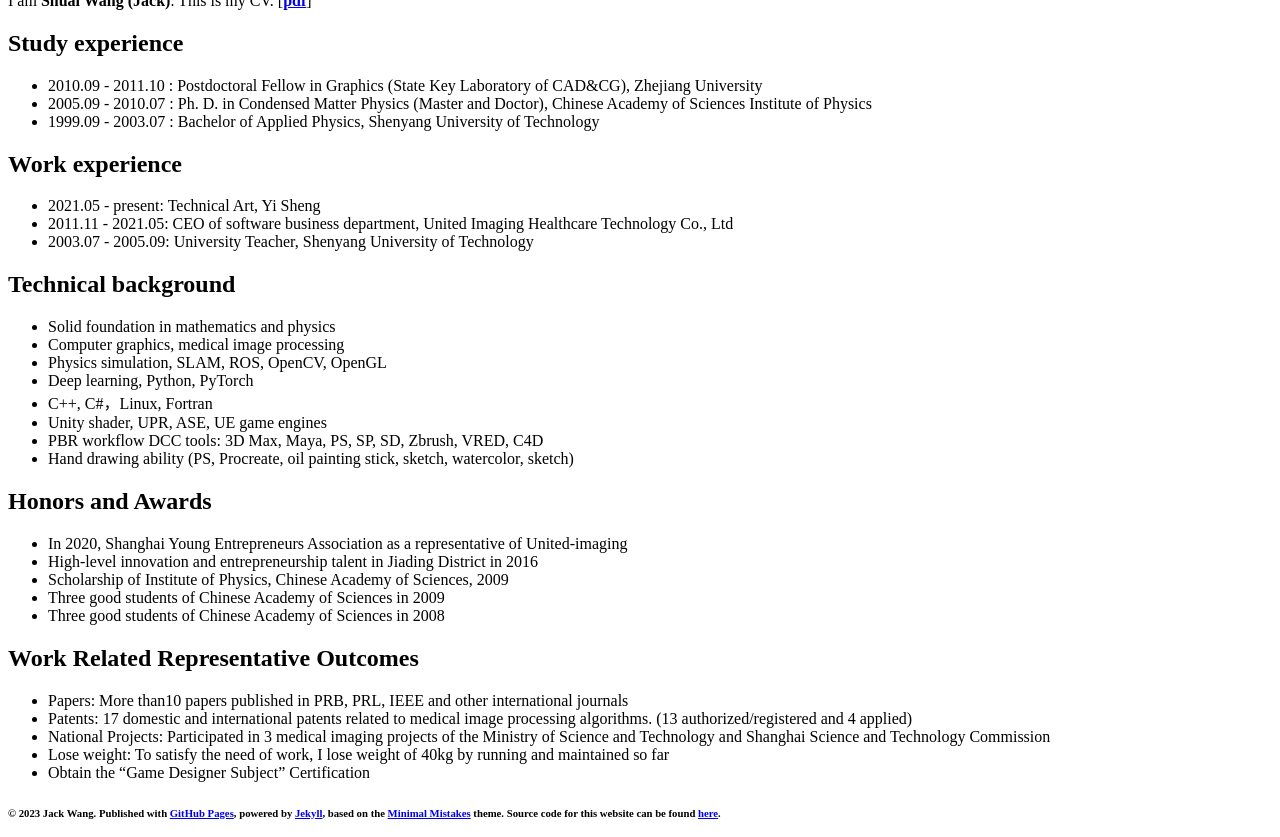
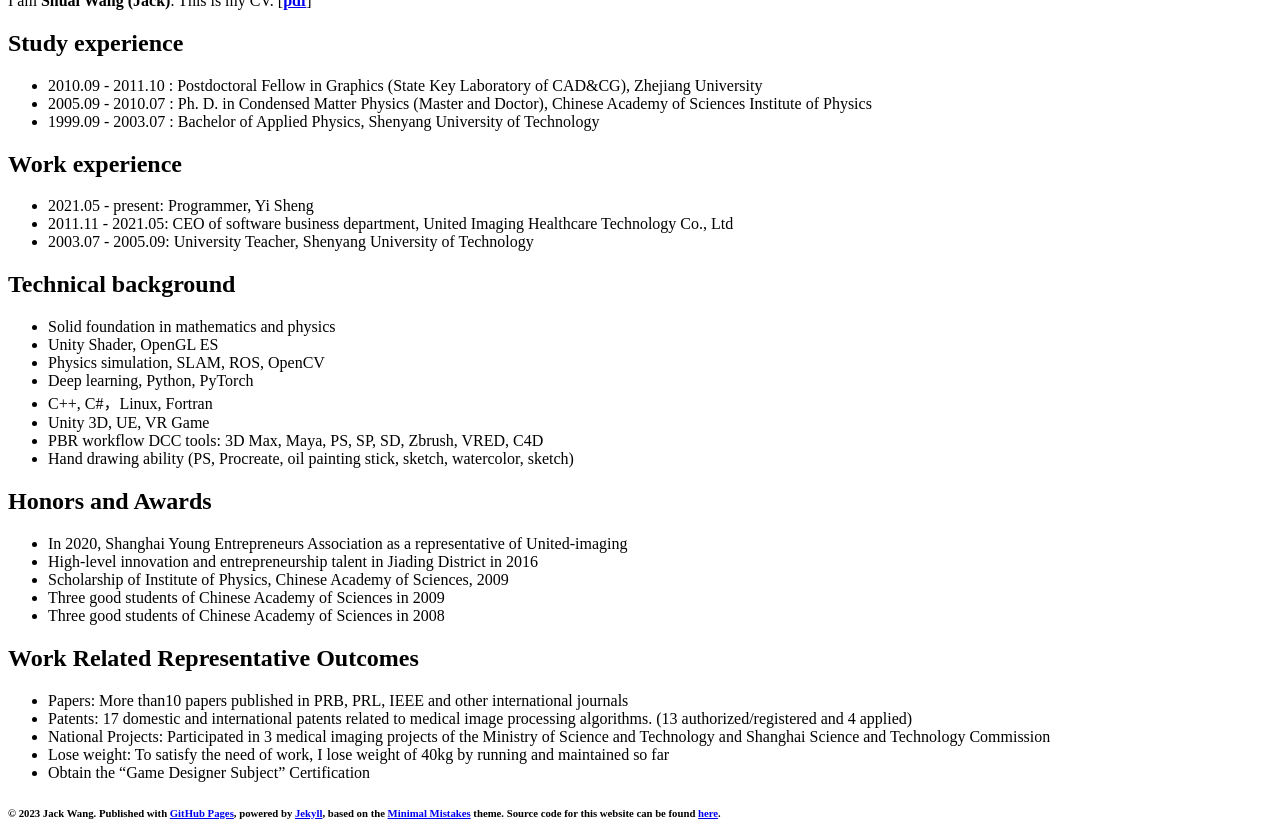
Before and after one commit to swang81/swang81.github.io, a Jekyll site: the page built from index.md, in a window 1280 px wide and 900 px high, scrolled down 778 px, cut to the strip 63-900 px from the top of the window. Built offline with Jekyll 4.4.1, drawn with Linux system fonts in a browser that asks for light colours; nearby versions of some CDN libraries; comment, search, counter and statistics services are not loaded; our own code applies the rules of GitHub Pages for plain Markdown files; some of the changed text lies outside the part shown.

Commit message:
update index

```diff
--- a/_config.yml
+++ b/_config.yml
@@ -36,10 +36,10 @@ links:
     url: /
   - title: Publications
     url: /publications/
+  - title: Game Projects
+    url: /gameengines/
   - title: Pre-Projects
     url: /projects/
-  - title: Game Projects
-    url: /gameengines/
   - title: Hobbies
     url: /hobbies/
 
--- a/index.md
+++ b/index.md
@@ -18,18 +18,18 @@
 
 ## Work experience
 
-- 2021.05 - present: Technical Art, Yi Sheng
+- 2021.05 - present: Programmer, Yi Sheng
 - 2011.11 - 2021.05: CEO of software business department, United Imaging Healthcare Technology Co., Ltd
 - 2003.07 - 2005.09: University Teacher, Shenyang University of Technology
 
 ## Technical background
 
 + Solid foundation in mathematics and physics
-+ Computer graphics, medical image processing
-+ Physics simulation, SLAM, ROS, OpenCV, OpenGL
++ Unity Shader, OpenGL ES
++ Physics simulation, SLAM, ROS, OpenCV
 + Deep learning, Python, PyTorch
 + C++, C#，Linux, Fortran
-+ Unity shader, UPR, ASE, UE game engines
++ Unity 3D, UE, VR Game
 + PBR workflow DCC tools: 3D Max, Maya, PS, SP, SD, Zbrush, VRED, C4D
 + Hand drawing ability (PS, Procreate, oil painting stick, sketch, watercolor, sketch)
 
```
